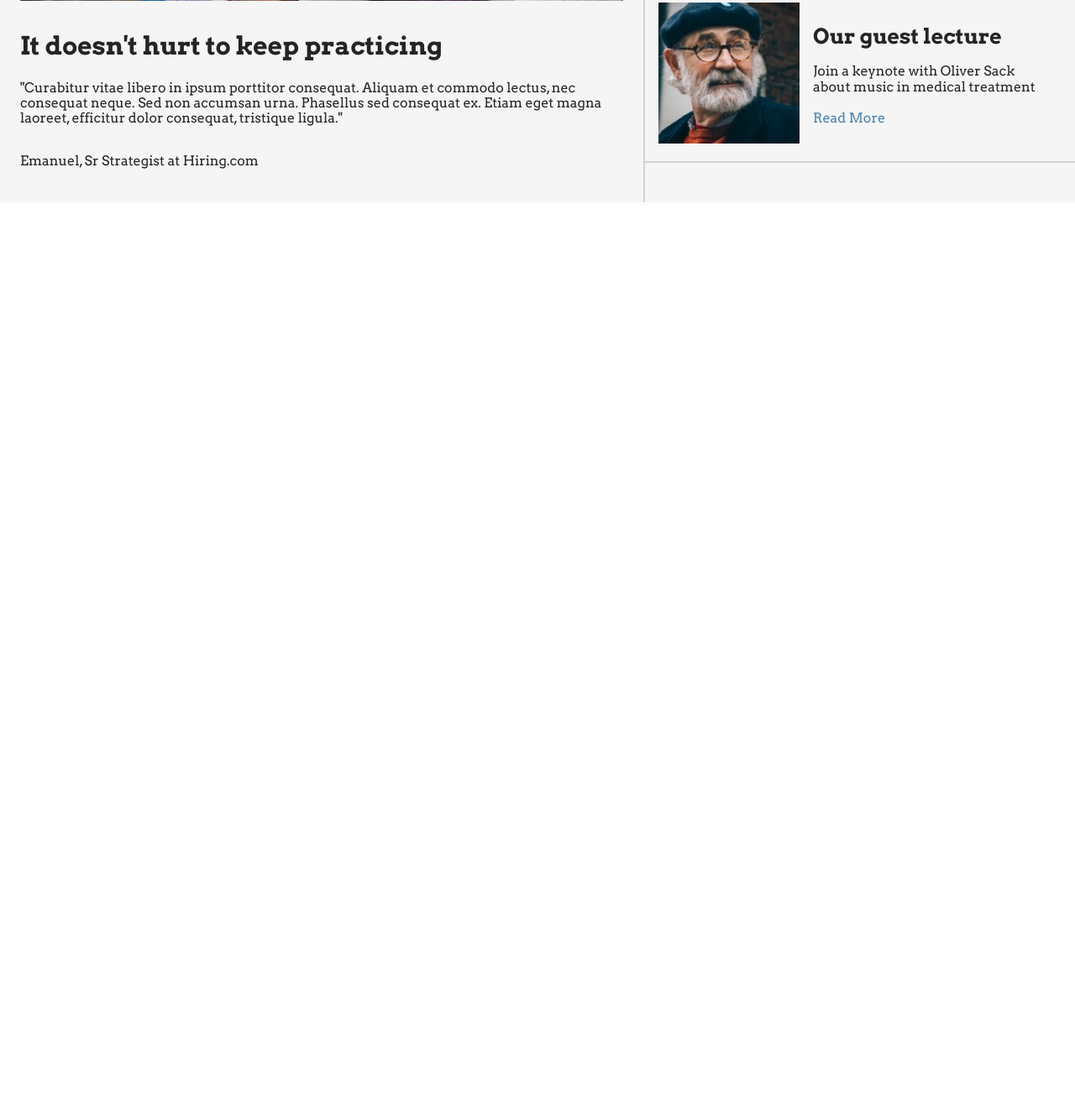
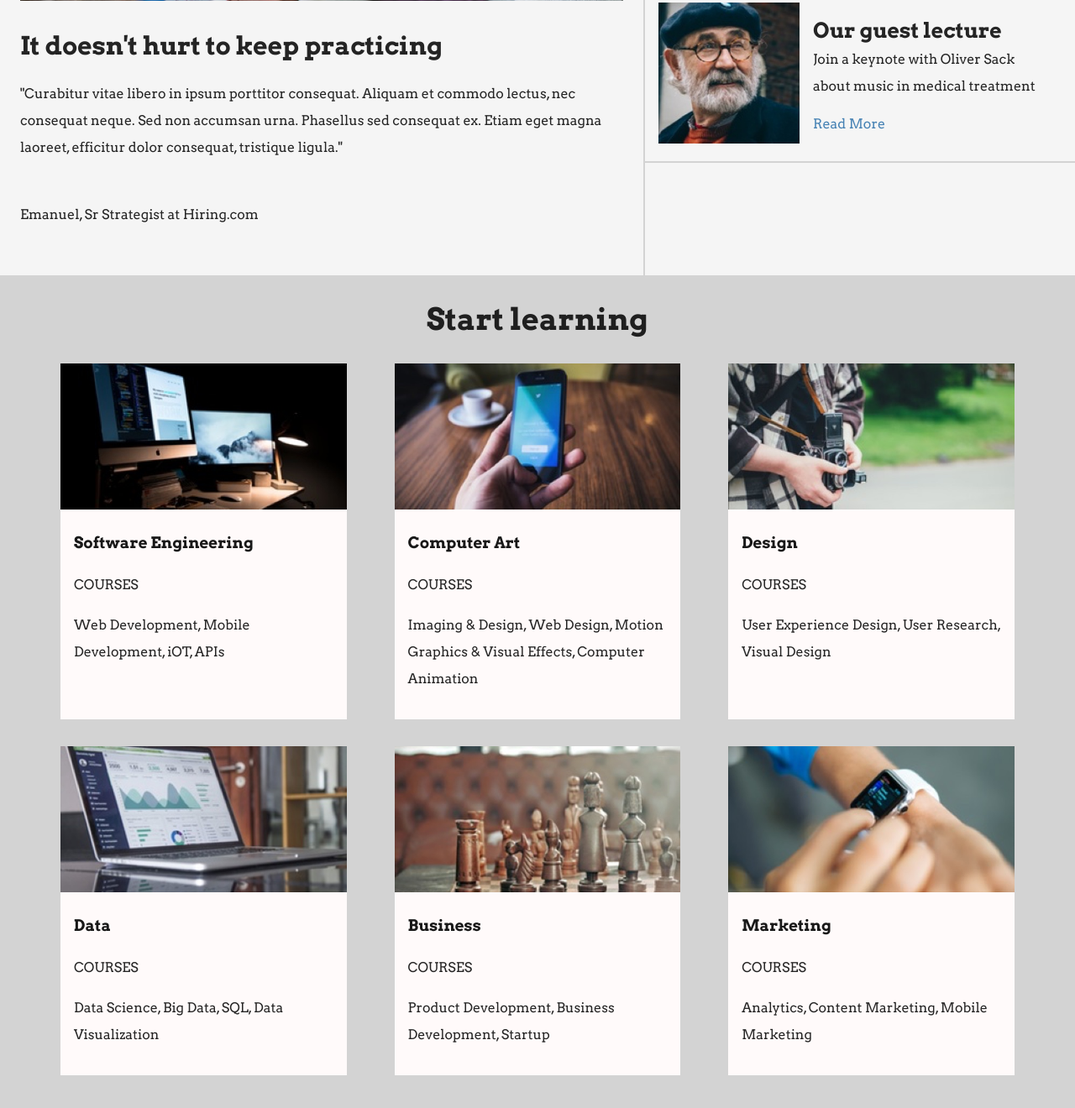
Before and after one commit to Spremuta/colmar-academy, a plain HTML site: page index.html in a window 1280 px wide. Shown: the part 1090-2410 px from the top of the page at 84% size. Before the commit the page ends 1331 px from the top, so only its background shows below. Drawn offline with nearby package versions, Linux system fonts and the light colour scheme.

Commit message:
added 'courses' content desktop/phone version :)

```diff
--- a/index.html
+++ b/index.html
@@ -17,7 +17,7 @@
 
     <header class="header clearfix">
 
-        <!--desktop version-->
+        <!--navigation bar - desktop version-->
 
         <!--logo-->
         <a href="index.html" class="header__logo animate">
@@ -32,7 +32,7 @@
             <li class="header__menu__item"><a class="animate" href="#">Sign In</a></li>
         </ul>
 
-        <!--phone version-->
+        <!--navigation bar - phone version-->
 
         <!--menu-->
 
@@ -108,6 +108,89 @@
             </div>
 
         </div>
+
+    </section>
+
+    <section class="learning">
+
+        <h2>Start learning</h2>
+
+        <div class="learning__courses">
+
+            <div class="learning__courses__course">
+                <!--desktop-->
+                <div class="learning__courses__course__image"><img src="resources/media/images/course-software.jpg"></div>
+                <div class="learning__courses__course__text">
+                    <h3>Software Engineering</h3>
+                    <p>COURSES</p>
+                    <p>Web Development, Mobile Development, iOT, APIs</p>
+                </div>
+                <!--phone-->
+                <div class="learning__courses__course__phone-view"><h3>Software Engineering</h3></div>
+            </div>
+
+            <div class="learning__courses__course">
+                <!--desktop-->
+                <div class="learning__courses__course__image"><img src="resources/media/images/course-computer-art.jpg"></div>
+                <div class="learning__courses__course__text">
+                    <h3>Computer Art</h3>
+                    <p>COURSES</p>
+                    <p>Imaging & Design, Web Design, Motion Graphics & Visual Effects, Computer Animation</p>
+                </div>
+                 <!--phone-->
+                 <div class="learning__courses__course__phone-view"><h3>Computer Art</h3></div>
+            </div>
+
+            <div class="learning__courses__course">
+                <!--desktop-->
+                <div class="learning__courses__course__image"><img src="resources/media/images/course-design.jpg"></div>
+                <div class="learning__courses__course__text">
+                    <h3>Design</h3>
+                    <p>COURSES</p>
+                    <p>User Experience Design, User Research, Visual Design</p>
+                </div>
+                 <!--phone-->
+                 <div class="learning__courses__course__phone-view"><h3>Design</h3></div>
+            </div>
+
+            <div class="learning__courses__course">
+                <!--desktop-->
+                <div class="learning__courses__course__image"><img src="resources/media/images/course-data.jpg"></div>
+                <div class="learning__courses__course__text">
+                    <h3>Data</h3>
+                    <p>COURSES</p>
+                    <p>Data Science, Big Data, SQL, Data Visualization</p>
+                </div>
+                 <!--phone-->
+                 <div class="learning__courses__course__phone-view"><h3>Data</h3></div>
+            </div>
+
+            <div class="learning__courses__course">
+                <!--desktop-->
+                <div class="learning__courses__course__image"><img src="resources/media/images/course-business.jpg"></div>
+                <div class="learning__courses__course__text">
+                    <h3>Business</h3>
+                    <p>COURSES</p>
+                    <p>Product Development, Business Development, Startup</p>
+                </div>
+                 <!--phone-->
+                 <div class="learning__courses__course__phone-view"><h3>Business</h3></div>
+            </div>
+
+            <div class="learning__courses__course">
+                <!--desktop-->
+                <div class="learning__courses__course__image"><img src="resources/media/images/course-marketing.jpg"></div>
+                <div class="learning__courses__course__text">
+                    <h3>Marketing</h3>
+                    <p>COURSES</p>
+                    <p>Analytics, Content Marketing, Mobile Marketing</p>
+                </div>
+                 <!--phone-->
+                 <div class="learning__courses__course__phone-view"><h3>Marketing</h3></div>
+            </div>
+
+        </div>
+
     </section>
 
 </body>
--- a/resources/style.css
+++ b/resources/style.css
@@ -67,6 +67,20 @@ Banner
 .banner__infos__info__text h3 {font-size: 25px;}
 .banner__infos__info__text a {text-decoration: none; color: steelblue}
 
+/*----------------
+learning / courses
+----------------*/
+
+.learning {background-color:lightgrey; text-align: center; padding: 32px 72px;}
+.learning h2 {margin: 0; padding-bottom: 32px; font-size: 36px; opacity: 0.85;}
+.learning__courses {display: inline-flex; width: 100%; flex-wrap: wrap; justify-content: space-between;}
+.learning__courses__course {width: 30%; min-width: 280px; display: block; background-color: snow; text-align: left; margin-bottom: 32px;}
+.learning__courses__course__image {width: 100%; height: auto;}
+.learning__courses__course__image img {width: 100%; height: auto;}
+.learning__courses__course__text {padding: 16px;}
+.learning__courses__course__text h3 {margin: 0;}
+.learning__courses__course__text h3, p {padding-bottom: 16px; line-height: 2;}
+.learning__courses__course__phone-view {display: none;}
 
 
 
@@ -99,6 +113,17 @@ Phone-View
 	.banner__infos__info__phone-image img {width: 100%; height: auto;}
 	.banner__infos__info__text {width: 100%;}
 	.banner__infos__info__text h3, p {margin: 15px 0;}
+
+	/*learning / courses*/
+
+	.learning {padding: 32px 16px; background-color: whitesmoke; border-bottom: 2px solid lightgrey;}
+	.learning h2 {font-size: 30px; padding-bottom: 32px;}
+	.learning__courses {flex-direction: column;}
+	.learning__courses__course {width: 100%; background-color: lightgrey; padding: 24px 16px; margin-bottom: 8px;}
+	.learning__courses__course__image {display: none;}
+	.learning__courses__course__text {display: none;}
+	.learning__courses__course__phone-view {display: block;}
+	.learning__courses__course__phone-view h3 {margin: 0;}
 
 
 }
```
